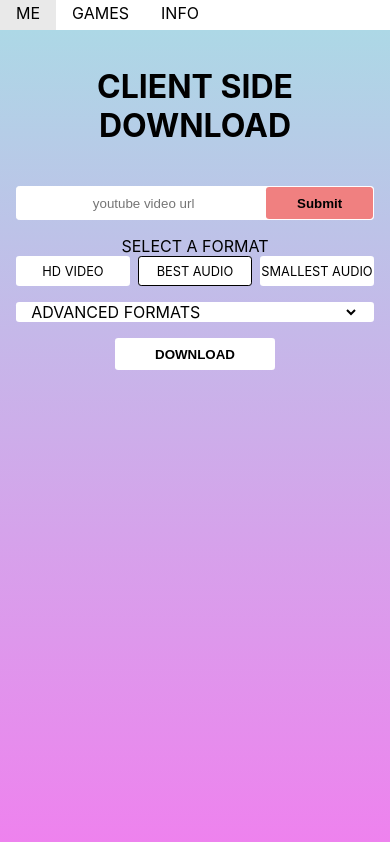
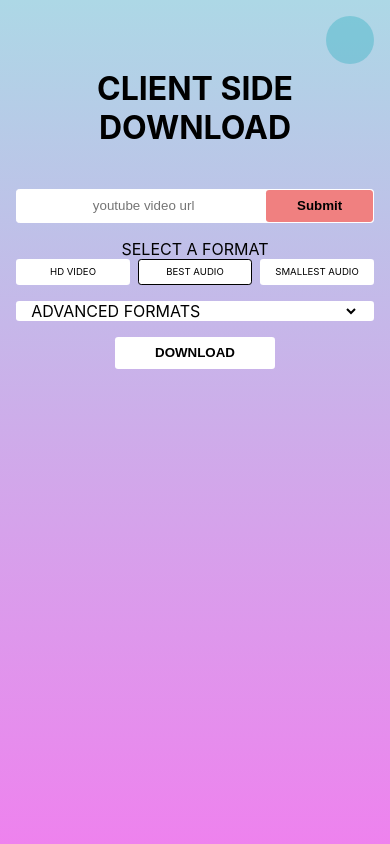
Before and after one commit to kimamov/youtubeDownloader, a React (Create React App) app: page / in a window 390 px wide. Built offline with nearby package versions, Linux system fonts and the light colour scheme.

Commit message:
mobile fixes and build

```diff
--- a/src/Sass/style.css
+++ b/src/Sass/style.css
@@ -10,14 +10,23 @@
 
 @media (min-width: 320px) and (max-width: 480px) {
   .App main {
-    height: calc(100vh - 2rem);
+    height: 100vh;
     background-image: -webkit-gradient(linear, left top, left bottom, from(lightblue), to(violet));
     background-image: linear-gradient(lightblue, violet);
   }
   .App #dlComponent {
-    padding: 1rem 1rem 2rem 1rem;
+    padding: 3rem 1rem 2rem 1rem;
     border-radius: 0;
     background-color: transparent;
+  }
+  .App .radioButtons {
+    font-size: 0.6rem !important;
+  }
+  .topNav {
+    display: none;
+  }
+  .mobileNavToggle {
+    display: block !important;
   }
 }
 
@@ -25,7 +34,7 @@
   text-align: center;
   background-color: lightblue;
   max-width: 30rem;
-  margin: 0 auto;
+  /* margin: 0 auto; */
   padding: 1rem 0 2rem 0;
   border-radius: 0.6rem;
 }
@@ -90,6 +99,114 @@
   background-color: white;
   padding: 0;
   /* border-bottom: 0.1rem solid rgba(200,200,200,0.6); */
+}
+
+/*   .mobileNav{
+    z-index: 1;
+    position: absolute;
+    top: 0;
+    right: 0;
+    height: 100vh;
+    width: 100vw;
+    background-color: orange;
+    display: grid;
+    ul{
+     padding: 0;
+     align-self: center;
+     display: grid;
+     a{
+      margin: 3.4rem 0;
+      color: red;
+     }
+    }
+  } */
+.mobileNavToggle {
+  display: none;
+  width: 3rem;
+  height: 3rem;
+  position: fixed;
+  right: 1rem;
+  top: 1rem;
+  background-color: rgba(35, 172, 190, 0.349);
+  border-radius: 50%;
+  z-index: 2;
+}
+
+.mobileNavToggleOpen {
+  height: 200% !important;
+  width: 200% !important;
+}
+
+@-webkit-keyframes openNav {
+  0% {
+    height: 0;
+    width: 0;
+  }
+  100% {
+    height: 200%;
+    width: 200%;
+  }
+}
+
+@keyframes openNav {
+  0% {
+    height: 0;
+    width: 0;
+  }
+  100% {
+    height: 200%;
+    width: 200%;
+  }
+}
+
+.mobileNav {
+  z-index: 1;
+  position: absolute;
+  top: 0;
+  right: 0;
+  height: 100%;
+  width: 100%;
+}
+
+.mobileNav #mobileNavOuter {
+  position: relative;
+  right: 0;
+  top: 0;
+  width: 100%;
+  height: 100%;
+  -webkit-transform: translate(0, 0);
+          transform: translate(0, 0);
+  overflow: hidden;
+}
+
+.mobileNav #mobileNavOuter #mobileNavInner {
+  height: 0%;
+  width: 0%;
+  position: absolute;
+  background-color: orange;
+  border-radius: 50%;
+  top: -50%;
+  right: -50%;
+  overflow: hidden;
+  -webkit-transition: 1s;
+  transition: 1s;
+}
+
+.mobileNav #mobileNavOuter ul {
+  position: absolute;
+  width: 100vw;
+  height: 100vh;
+  top: 50vh;
+  right: 50vw;
+  padding: 0;
+  display: -ms-grid;
+  display: grid;
+}
+
+.mobileNav #mobileNavOuter ul a {
+  margin: 4rem 0 3rem 0;
+  padding: 0;
+  color: red;
 }
 
 .navList {
--- a/src/Sass/style.scss
+++ b/src/Sass/style.scss
@@ -17,21 +17,30 @@ $mainRoundness: 0.2rem;
   @media (min-width: 320px) and (max-width: 480px) {
     .App {
       main{
-        height: calc(100vh - 2rem);
+        height: 100vh;
         background-image: linear-gradient(lightblue,violet);
       }
       #dlComponent{
-        padding: 1rem 1rem 2rem 1rem;
+        padding: 3rem 1rem 2rem 1rem;
         border-radius: 0;
         background-color: transparent;
       }
+      .radioButtons{
+        font-size: 0.6rem !important;
+      }
+    }
+    .topNav{
+      display: none;
+    }
+    .mobileNavToggle{
+      display: block !important;
     }
     }
   #dlComponent{
     text-align: center;
     background-color: $bgColor;
     max-width: 30rem;
-    margin: 0 auto;
+    /* margin: 0 auto; */
     padding: 1rem 0 2rem 0;
     border-radius: 0.6rem;
 
@@ -95,6 +104,104 @@ $mainRoundness: 0.2rem;
     padding: 0;
     /* border-bottom: 0.1rem solid rgba(200,200,200,0.6); */
   }
+
+/*   .mobileNav{
+    z-index: 1;
+    position: absolute;
+    top: 0;
+    right: 0;
+    height: 100vh;
+    width: 100vw;
+    background-color: orange;
+    display: grid;
+    ul{
+     padding: 0;
+     align-self: center;
+     display: grid;
+     a{
+      margin: 3.4rem 0;
+      color: red;
+     }
+    }
+  } */
+  .mobileNavToggle{
+    display: none;
+    width: 3rem;
+    height: 3rem;
+    position: fixed;
+    right: 1rem;
+    top: 1rem;
+    background-color: rgba(35, 172, 190, 0.349);
+    border-radius: 50%;
+    z-index: 2;
+
+  }
+  .mobileNavToggleOpen{
+    height: 200% !important;
+    width: 200% !important;
+  }
+  @keyframes openNav{
+    0%{
+      height: 0;
+      width: 0;
+    }
+    100%{
+      height: 200%;
+      width: 200%;
+    }
+
+  }
+
+
+
+
+  .mobileNav{
+    z-index: 1;
+    position: absolute;
+    top: 0;
+    right: 0;
+    height: 100%;
+    width: 100%;
+    //animation: openNav 2s forwards;
+    #mobileNavOuter{
+      position: relative;
+      right: 0;
+      top: 0;
+      width: 100%;
+      height: 100%;
+      transform: translate(0, 0);
+      overflow: hidden;
+      #mobileNavInner{
+        height: 0%;
+        width: 0%;
+        position: absolute;
+        background-color: orange;
+        border-radius: 50%;
+        top: -50%;
+        right: -50%;
+        overflow: hidden;
+        transition: 1s;
+
+      }
+      ul{
+        position: absolute;
+        width: 100vw;
+        height: 100vh;
+        top: 50vh;
+        right: 50vw;
+        padding: 0;
+        display: grid;
+        a{
+         margin: 4rem 0 3rem 0;
+         padding: 0;
+         color: red;
+        }
+    }
+
+    }
+  }
+
+
   .navList{
     margin: 0 auto;
     display: flex;
@@ -109,9 +216,7 @@ $mainRoundness: 0.2rem;
     padding: 0.2rem 1rem 0.4rem 1rem;
     cursor: pointer;
   }
-  .navList>li:first-child{
 
-  }
   .navList>.somePadding:hover{
     background-color: rgba(200,200,200,0.4)
   }
--- a/src/components/Navigation.js
+++ b/src/components/Navigation.js
@@ -6,12 +6,13 @@ export default class componentName extends Component {
       super(props)
 
       this.state = {
-
+         mobileNav: false
       }
     }
 
   render() {
     return (
+      <div className='navComp'>
       <nav className={'topNav'}>
         <ul className={'navList'}>
             <Link className={'somePadding undecoratedLink'} to='/'>ME </Link>
@@ -19,6 +20,22 @@ export default class componentName extends Component {
             <Link className={'somePadding undecoratedLink'} to='/'>INFO</Link>
         </ul>
       </nav>
+      <div
+        onClick={()=>this.setState({mobileNav: !this.state.mobileNav})}
+        className={`mobileNavToggle`}>
+      </div>
+      <nav className={'mobileNav'}>
+        <div id='mobileNavOuter'>
+        <div id='mobileNavInner' className={`mobileNavToggle ${this.state.mobileNav?'mobileNavToggleOpen':''}`}>
+          <ul>
+            <Link className={'somePadding undecoratedLink'} to='/'>OPTIONS</Link>
+            <Link className={'somePadding undecoratedLink'} to='/'>HOW TO USE</Link>
+            <Link className={'somePadding undecoratedLink'} to='/'>SCHEKEL</Link>
+          </ul>
+        </div>
+        </div>
+      </nav>
+      </div>
     )
   }
 }
```
Also changed, not shown: 1 other file (tests, documents, lock files or other folders).
